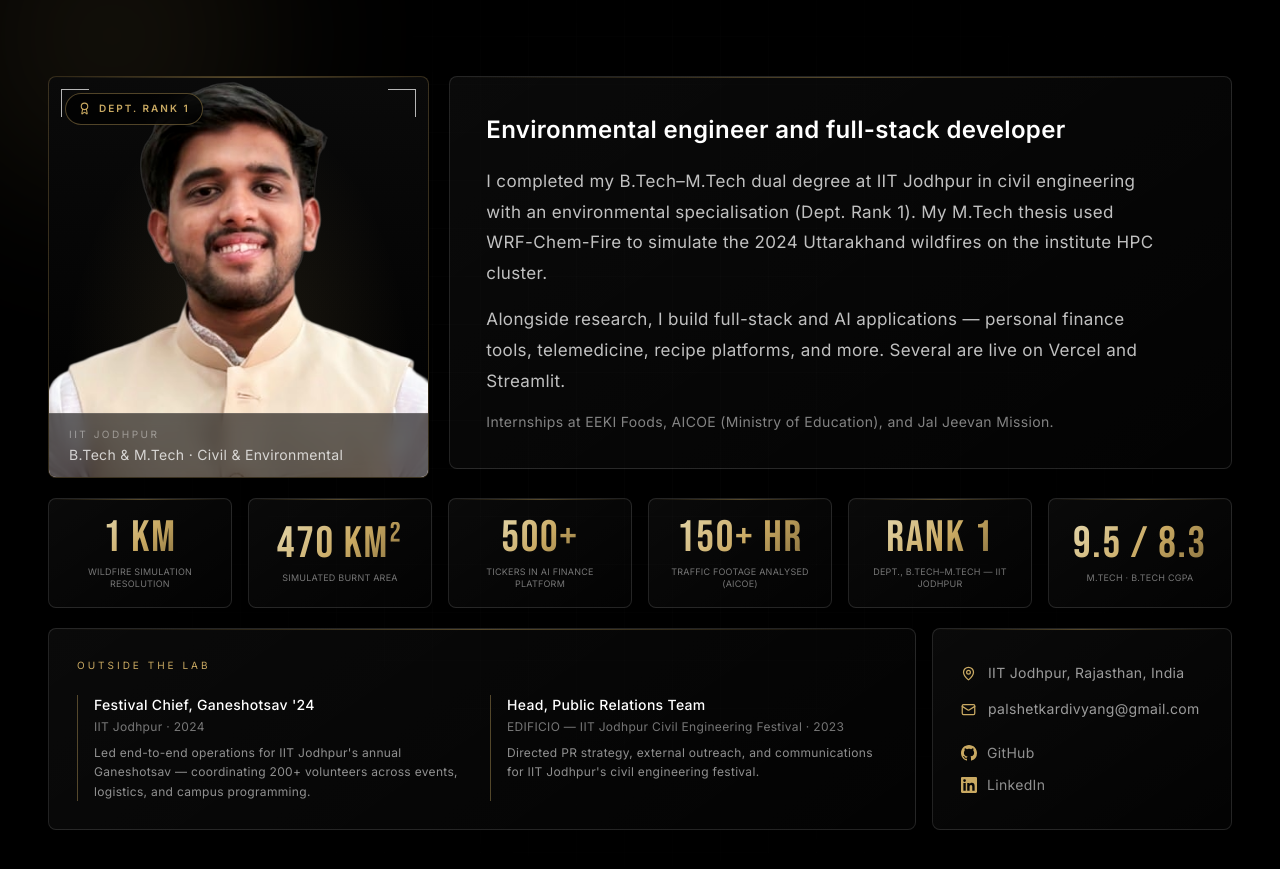
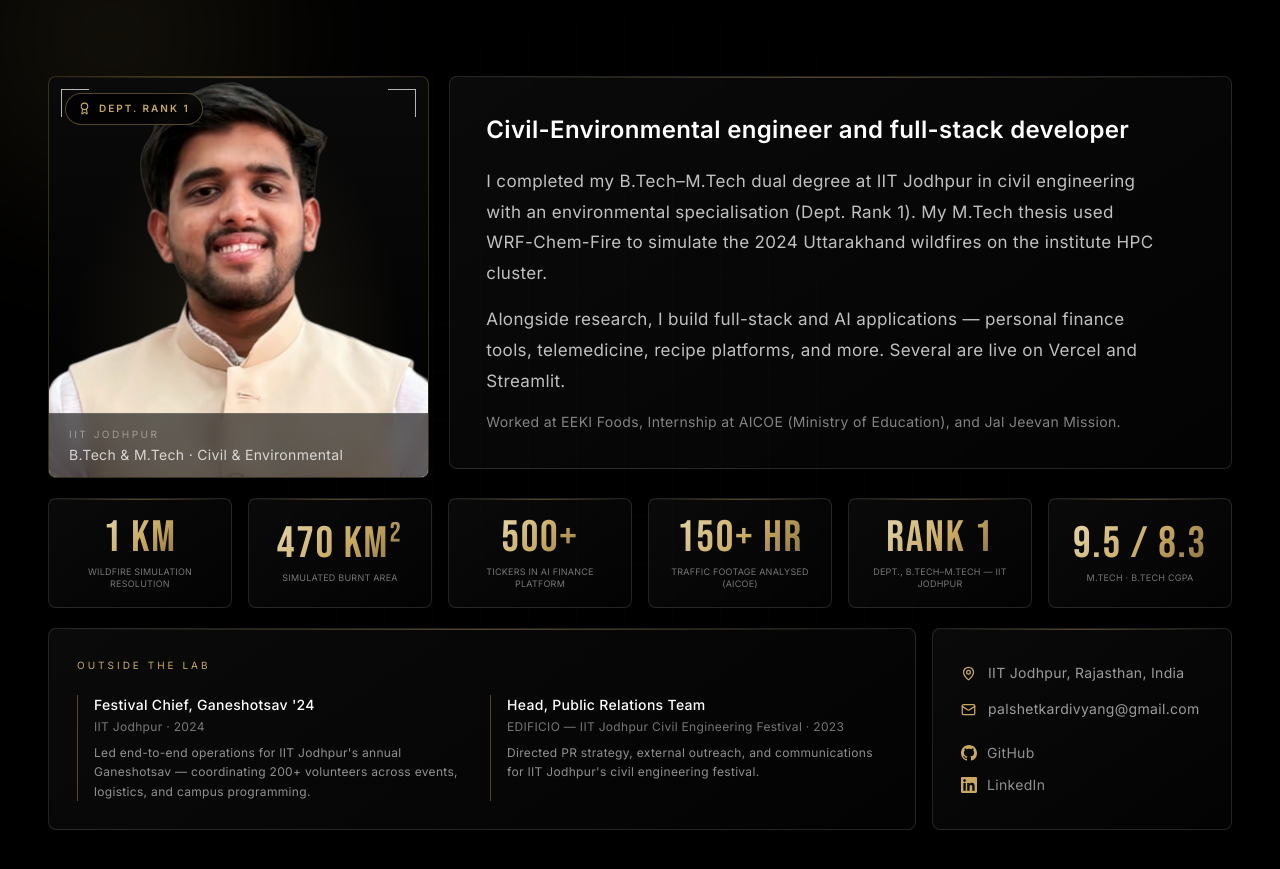
Before and after one commit to DivyangP2003/portfolio_me, a Next.js app: page / in a window 1280 px wide. Shown: the part 1323-2192 px from the top of the page. Built offline with nearby package versions, Linux system fonts and the light colour scheme.

Commit message:
Update About.tsx

```diff
--- a/src/components/About.tsx
+++ b/src/components/About.tsx
@@ -72,7 +72,7 @@ export default function About() {
             className="about-card p-7 sm:p-9 lg:col-span-8"
           >
             <h3 className="text-xl font-semibold leading-snug text-white sm:text-2xl">
-              Environmental engineer and full-stack developer
+              Civil-Environmental engineer and full-stack developer
             </h3>
 
             <div className="body-lg mt-5 max-w-2xl space-y-4">
@@ -88,7 +88,7 @@ export default function About() {
                 Streamlit.
               </p>
               <p className="text-sm text-white/50">
-                Internships at EEKI Foods, AICOE (Ministry of Education), and Jal Jeevan Mission.
+                Worked at EEKI Foods, Internship at AICOE (Ministry of Education), and Jal Jeevan Mission.
               </p>
             </div>
           </motion.div>
```
